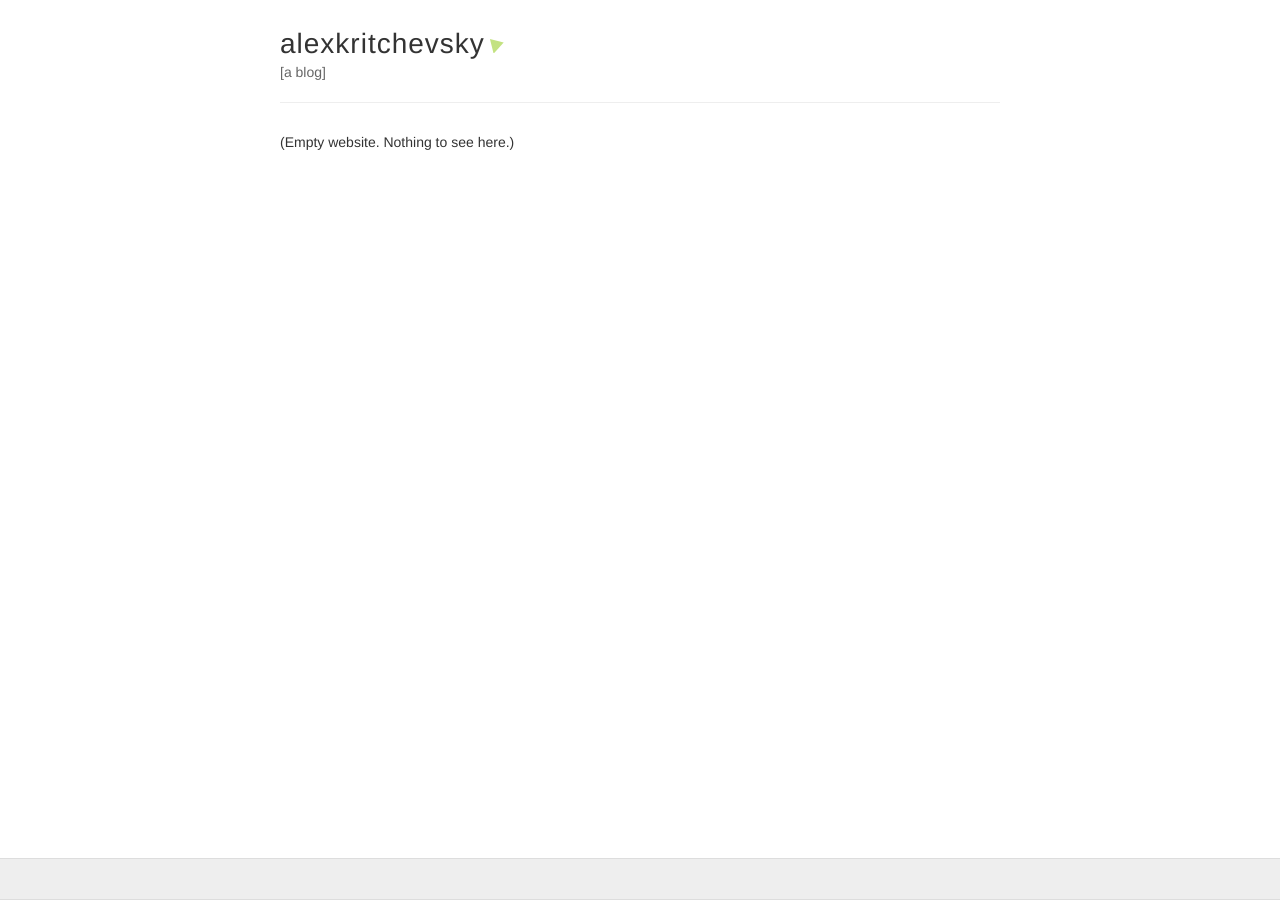
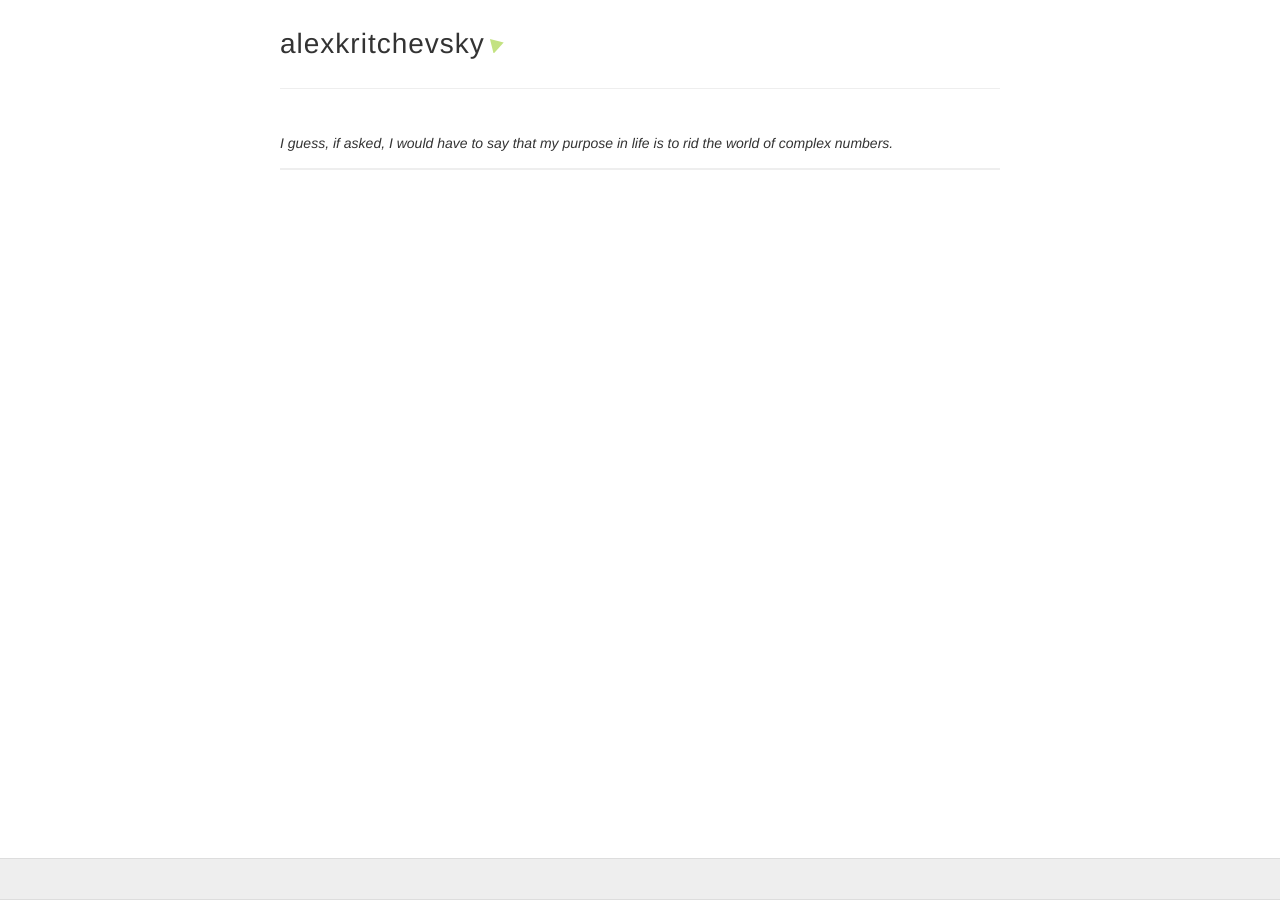
Before and after one commit to ajakaja/ajakaja.github.io, a Jekyll site: the page built from index.md, in a window 1280 px wide. Built offline with Jekyll 4.4.1, drawn with Linux system fonts in a browser that asks for light colours.

Commit message:
small changes

```diff
--- /dev/null
+++ b/_includes/blog.html
@@ -0,0 +1,17 @@
+<div class="posts">
+  {% for post in site.posts %}
+    <article class="post">
+
+      <div class="date">
+        [{{ post.date | date: "%B %e, %Y" }}]
+      </div>
+      <h1><a href="{{ site.baseurl }}{{ post.url }}">{{ post.title }}</a></h1>
+
+      <div class="entry">
+        {{ post.excerpt }}
+      </div>
+
+      <a href="{{ site.baseurl }}{{ post.url }}" class="read-more">Read More</a>
+    </article>
+  {% endfor %}
+</div>
--- a/_layouts/default.html
+++ b/_layouts/default.html
@@ -23,7 +23,7 @@
               <h1 class="site-name"><a href="/">{{ site.name }}</a>
               {% include triangle.html %}
               </h1>
-              <p class="site-description" style="text-transform:lowercase">[{{ site.description }}]</p>
+              <!--<p class="site-description" style="text-transform:lowercase">[{{ site.description }}]</p>-->
           </div>
 
           </header>
@@ -32,7 +32,7 @@
 
   <div id="main" role="main" class="container">
   {% if page.math %}
-  <noscript><p class="noscript">Hey, it looks like you have Javascript disabled. There's math on this page that's supposed to be rendered by Javascript, so it might not make sense!</p></noscript>{% endif %}
+  <noscript><p class="noscript">Erg, it looks like you have Javascript disabled. There's math on this page that's supposed to be rendered by Javascript, so it might not make sense.</p></noscript>{% endif %}
       {{ content }}
   </div>
 
--- a/css/site.scss
+++ b/css/site.scss
@@ -37,6 +37,10 @@ body {
   padding: 0 10px;
   width: 100%;
   flex: 1;
+}
+
+hr {
+   border: 1px solid $lightGray;
 }
 
 h1, h2, h3, h4, h5, h6 {
--- a/index.html
+++ /dev/null
@@ -1,7 +0,0 @@
----
-layout: default
-title: Thoughts
-math: true
----
-
-(Empty website. Nothing to see here.)
--- /dev/null
+++ b/index.md
@@ -0,0 +1,13 @@
+---
+layout: default
+title: ak
+---
+
+*I guess, if asked, I would have to say that my purpose in life is to rid the world of complex numbers.*
+
+
+------
+
+<br/>
+
+{% include blog.html %}
```
Also changed, not shown: 404.md (+2 -0 lines), _reference/latex.md (added, +7 -0 lines).
